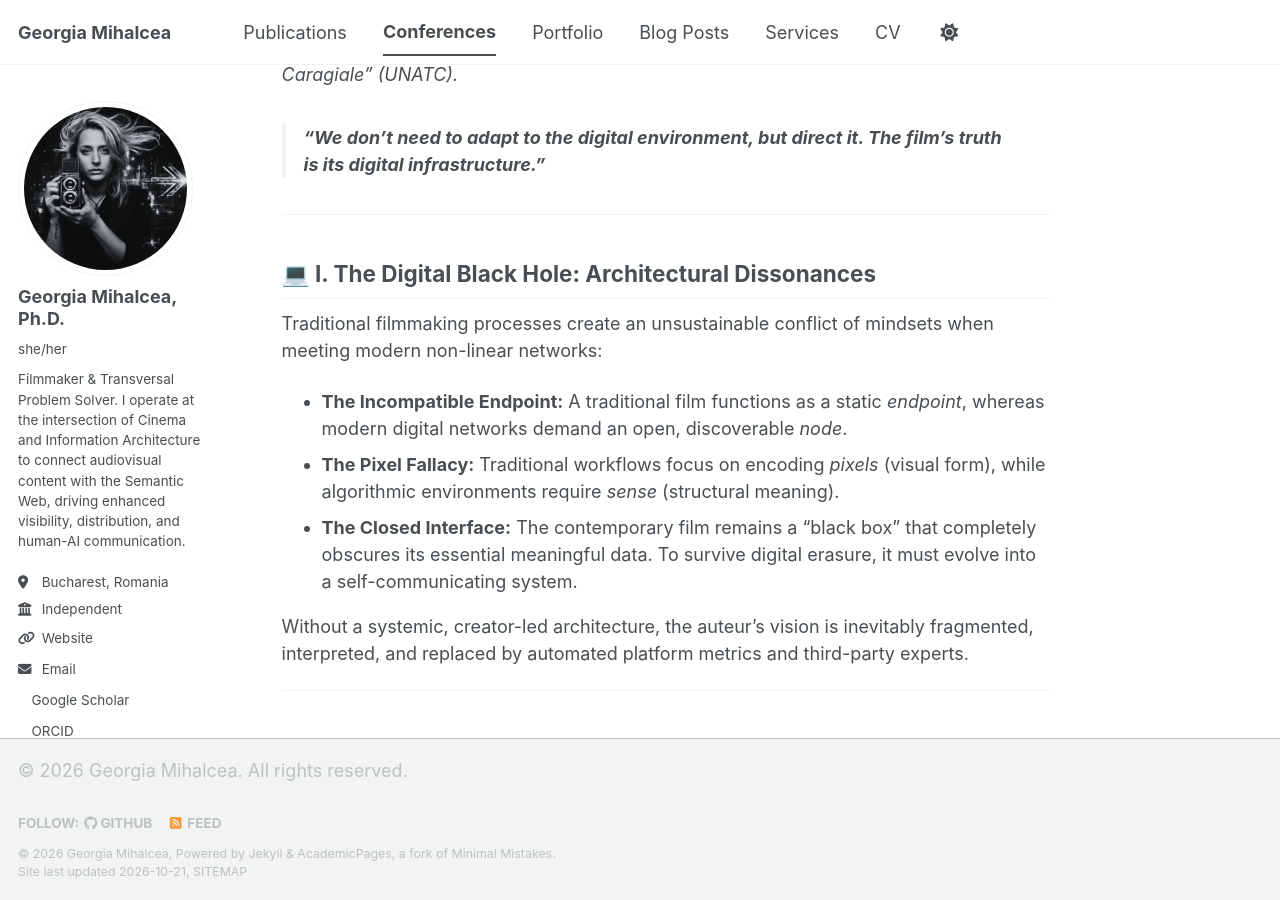
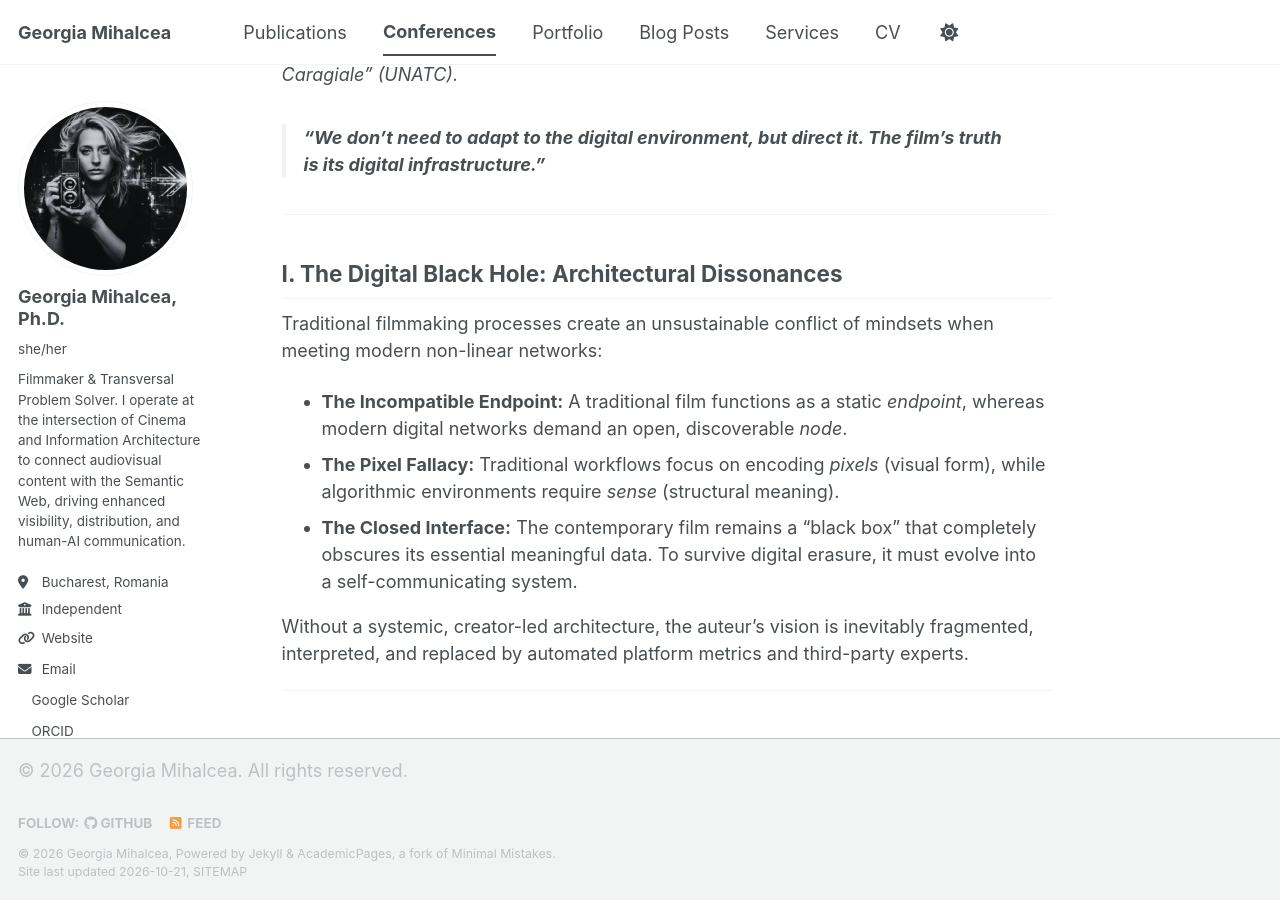
Before and after one commit to GeorgiaMihalcea/georgiamihalcea.github.io, a Jekyll site: the page built from _talks/2025-12-11-women-in-film-creative-sovereignty.md, in a window 1280 px wide and 900 px high, scrolled down 432 px. Built offline with Jekyll 4.4.1, drawn with Linux system fonts in a browser that asks for light colours; a style sheet for code colours, icons or effects is not loaded.

```diff
--- a/_talks/2025-12-11-women-in-film-creative-sovereignty.md
+++ b/_talks/2025-12-11-women-in-film-creative-sovereignty.md
@@ -18,7 +18,7 @@ location: "CINETic/UNATC, Bucharest, Romania"
 
 ---
 
-## 💻 I. The Digital Black Hole: Architectural Dissonances
+## I. The Digital Black Hole: Architectural Dissonances
 Traditional filmmaking processes create an unsustainable conflict of mindsets when meeting modern non-linear networks:
 *   **The Incompatible Endpoint:** A traditional film functions as a static *endpoint*, whereas modern digital networks demand an open, discoverable *node*.
 *   **The Pixel Fallacy:** Traditional workflows focus on encoding *pixels* (visual form), while algorithmic environments require *sense* (structural meaning).
```
